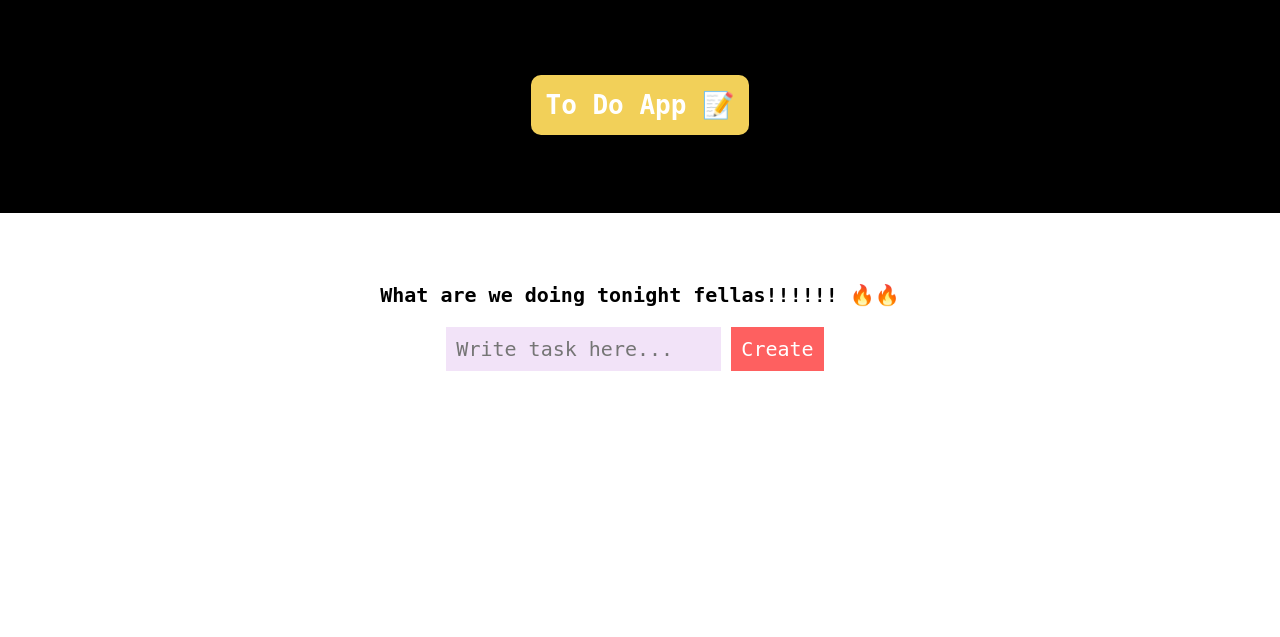
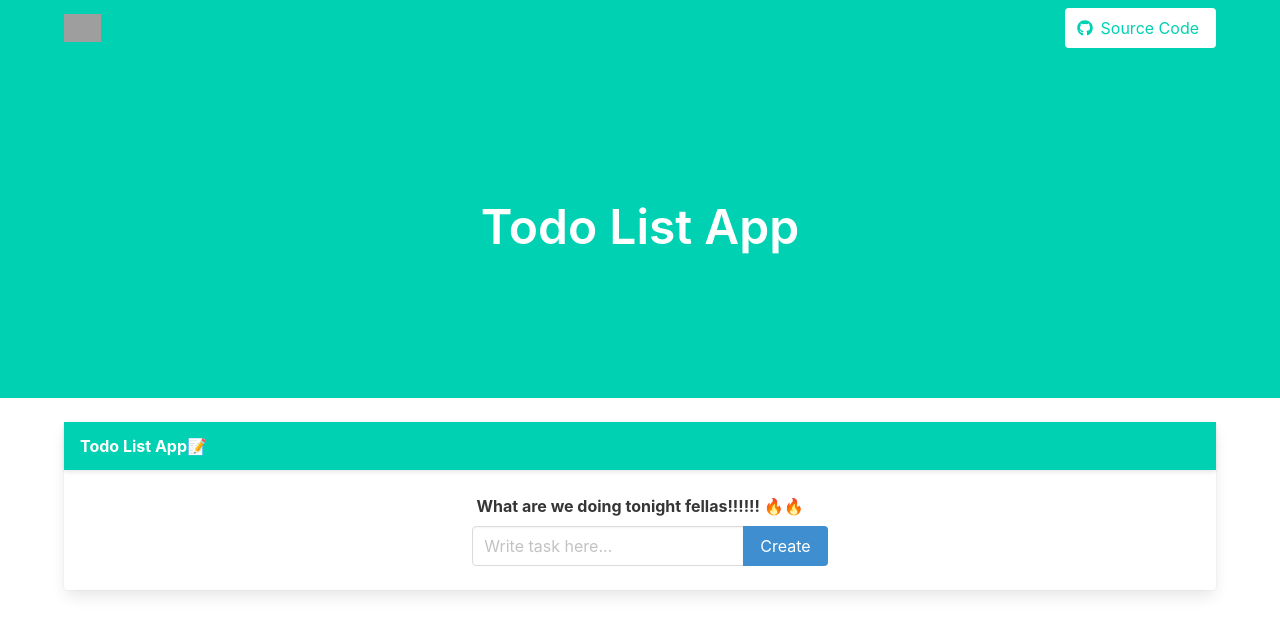
Before and after one commit to KidCoderT/MyFlaskTodoListApp, a Flask app: page / in a window 1280 px wide; the page is wider, and only the part inside the window is pictured. Shown: the top 637 px of that part. Run offline with Flask 2, Linux system fonts and the light colour scheme; data that the repository does not hold is empty; some libraries are stand-ins or nearby versions; grey boxes are pictures that could not be loaded.

Commit message:
Changes to make the app look better

```diff
--- a/app.py
+++ b/app.py
@@ -6,12 +6,13 @@ app.config['SQLALCHEMY_DATABASE_URI'] = 'sqlite:///todo.db'
 app.config['SQLALCHEMY_TRACK_MODIFICATIONS'] = False
 db = SQLAlchemy(app)
 
-
 class Todo(db.Model):
     id = db.Column(db.Integer, primary_key=True)
     text = db.Column(db.String(200))
     completed = db.Column(db.Boolean)
 
+    def __str__(self):
+        return self.text
 
 @app.route('/')
 def index():
@@ -48,4 +49,4 @@ def delete(id):
     return redirect(url_for("index"))
 
 if __name__ == '__main__':
-    app.run(threaded=True)
+    app.run(threaded=True, debug=True)
--- a/static/style.css
+++ /dev/null
@@ -1,147 +0,0 @@
-
-.todo {
-    display: flex;
-    flex-direction: column;
-    align-items: center;
-    text-align: center;
-}
-
-.todo__header {
-    width: 100%;
-    padding: 30px;
-    border-bottom: 3px solid black;
-    background-color: #212121;
-    margin-bottom: 20px;
-    color: white
-}
-
-.todo__headerContainer {
-    border: none;
-}
-
-.todo__form {
-    display: flex;
-    padding: 0 20px 20px;
-}
-
-.todo__form > input {
-    margin-right: 10px;
-}
-
-.todo__itemHeader {
-    color: #444444;
-}
-
-.todo__close {
-    position: absolute;
-    top: 5px;
-    right: 3px;
-    padding-right: 7px;
-    color: red
-}
-
-.todo__item {
-    position: relative;
-    background-color: #ffffff;
-    border-radius: 7px;
-    text-align: center;
-    padding: 25px;
-    margin: 10px;
-    width: 100%;
-    max-width: 278px;
-    box-shadow: 0 -4px 20px -14px rgba(0, 0, 0, 0.41);
-}
-
-.todo__itemHeader {
-    text-align: center;
-}
-
-.todo__container {
-    display: flex;
-    flex-wrap: wrap;
-    list-style: none;
-    justify-content: center;
-    max-width: 800px;
-    padding-left: 0;
-}
-
-.todo__innerItemContainer {
-    flex: 1;
-    max-width: 412px;
-    margin: 10px;
-    padding: 20px;
-    height: fit-content;
-    width: 330px;
-    box-shadow: 0px -4px 19px -1px rgba(0, 0, 0, 0.41);
-    background-color: #eeeeee;
-}
-
-.todo__itemContainer {
-    margin: 20px;
-    display: flex;
-    justify-content: space-evenly;
-}
-
-.todo__buttonContainer {
-    display: flex;
-}
-
-@media (max-width: 800px) {
-    .todo__itemContainer {
-        flex-wrap: wrap;
-    }
-}
-
-* {
-    margin: 0;
-    padding: 0;
-    font-family: Monospace;
-}
-
-h1.todo__header {
-    text-align: center;
-    padding: 90px;
-    color: white;
-    background-color: black;
-}
-
-span.todo__header_text {
-    padding: 15px;
-    border-radius: 10px;
-    background-color: #F2D059;
-}
-
-.todo__headerContainer {
-    display: flex;
-    margin: 50px;
-    flex-direction: column;
-    align-items: center;
-    justify-content: center;
-}
-
-p.font-weight-bold {
-    font-weight: bold;
-    font-size: 20px;
-}
-
-form.todo__form {
-    margin: 20px;
-}
-
-input {
-    color: #FE6060;
-    font-size: 20px;
-    padding: 10px;
-    background-color: #F2E3F8;
-    border: none;
-    padding-bottom: 10px;
-}
-
-input.btn.btn-info {
-    color: white;
-    background-color: #FE6060;
-}
-
-div.todo {
-    padding-bottom: 0px;
-}
--- /dev/null
+++ b/templates/base.html
@@ -0,0 +1,58 @@
+<!DOCTYPE html>
+<html lang="en">
+<head>
+    <meta charset="utf-8">
+    <meta name="viewport" content="width=device-width, initial-scale=1">
+    <title>Todo App</title>
+    <link rel="stylesheet" href="{{ url_for('static', filename='style.css') }}">
+    <link rel="stylesheet" href="https://cdn.jsdelivr.net/npm/bulma@0.9.0/css/bulma.min.css">
+</head>
+<body>
+    <section class="hero is-primary is-medium">
+        <!-- Hero head: will stick at the top -->
+        <div class="hero-head">
+            <nav class="navbar">
+                <div class="container">
+                    <div class="navbar-brand">
+                        <a class="navbar-item">
+                            <img src="https://bulma.io/images/bulma-type-white.png" alt="Logo">
+                        </a>
+                    </div>
+                    <div id="navbarMenuHeroA" class="navbar-menu">
+                        <div class="navbar-end">
+                            <span class="navbar-item">
+                                <a class="button is-primary is-inverted">
+                                    <span class="icon">
+                                        <i class="fab fa-github"></i>
+                                    </span>
+                                    <span>Source Code</span>
+                                </a>
+                            </span>
+                        </div>
+                    </div>
+                </div>
+            </nav>
+        </div>
+
+        <!-- Hero content: will be in the middle -->
+        <div class="hero-body">
+            <div class="container has-text-centered">
+                <h1 class="title is-1">
+                    Todo List App
+                </h1>
+            </div>
+        </div>
+    </section>
+
+    <br>
+
+    <div class="container">
+        {% block container %}{% endblock %}
+    </div>
+
+    <br>
+    <br>
+
+    <script defer src="https://use.fontawesome.com/releases/v5.3.1/js/all.js"></script>
+</body>
+</html>
--- a/templates/index.html
+++ b/templates/index.html
@@ -1,70 +1,198 @@
-<!DOCTYPE html>
-<html lang="en">
-<head>
-    <meta charset="UTF-8">
-    <title>Todo App</title>
-    <link rel="stylesheet" href="{{ url_for('static', filename='style.css') }}">
-</head>
-<body>
-    <div class="todo">
-        <h1 class="todo__header"><span class="todo__header_text">To Do App 📝</span></h1>
+{% extends 'base.html' %}
 
-        <div class="card todo__headerContainer">
-            <p class="font-weight-bold">What are we doing tonight fellas!!!!!! 🔥🔥</p>
-            <form class="todo__form" action="{{ url_for('add') }}" method="POST">
-                <input placeholder="Write task here..." type="text" name="todoitem">
-                <input class="btn btn-info" type="submit" value="Create">
+{% block container %}
+
+<div class="card">
+  <header class="card-header">
+    <p class="card-header-title has-text-white has-background-primary">Todo List App📝</p>
+  </header>
+  <div class="card-content">
+    <div class="content">
+        <form action="{{ url_for('add') }}" method="POST" class="level">
+            <div class="level-item has-text-centered">
+                <div>
+                    <label class="label">What are we doing tonight fellas!!!!!! 🔥🔥</label>
+                    <div class="field has-addons" style="margin-left: 20px;">
+                        <div class="control">
+                            <input class="input" type="text" placeholder="Write task here..." name="todoitem">
+                        </div>
+                        <div class="control">
+                            <input class="button is-info" type="submit" value="Create">
+                        </div>
+                    </div>
+                </div>
+            </div>
         </form>
     </div>
   </div>
+</div>
 
-    <div class="todo__itemContainer">
+{% if finished_todos or unfinished_todos %}
+<div class="box">
+    <div class="columns">
+        <div class="column">
+
+        </div>
+    </div>
+
+    <div class="columns">
+
+        {% if finished_todos and not unfinished_todos %}
+        <div class="column is-full">
+
+            {% if finished_todos %}
+
+            <div class="card">
+                <header class="card-header">
+                    <p class="card-header-title has-text-white has-background-primary">
+                        Done ✅
+                    </p>
+                </header>
+                <div class="card-content">
+                    <div class="content">
+                        <div class="row">
+
+                            {% for todo in finished_todos %}
+
+
+                            <div class="card">
+                                <header class="card-header">
+                                    <p class="card-header-title is-striked">
+                                        {{ todo.text }}
+                                    </p>
+                                    <a href="{{ url_for('uncheck', id=todo.id) }}" class="card-header-icon"
+                                        aria-label="more options">
+                                        <span class="button is-success">
+                                            ⬅️Undo
+                                        </span>
+                                    </a>
+                                    <a href="{{ url_for('delete', id=todo.id) }}" class="card-header-icon"
+                                        aria-label="more options">
+                                        <span class="button is-danger">
+                                            ❌
+                                        </span>
+                                    </a>
+                                </header>
+                            </div>
+
+                            <br>
+
+                            {% endfor %}
+
+                        </div>
+                    </div>
+                </div>
+            </div>
+
+            {% endif %}
+        </div>
+        {% endif %}
+
+        {% if finished_todos %}
+            <div class="column is-half">
+        {% else %}
+            <div class="column is-full">
+        {% endif %}
 
             {% if unfinished_todos %}
-            <div class="card todo__innerItemContainer">
 
-                <h2 class="todo__itemHeader font-weight-bolder">To Do's 🕐</h2>
-
-                <ul class="todo__container">
+            <div class="card">
+                <header class="card-header">
+                    <p class="card-header-title has-text-white has-background-primary">
+                        To Do's 🕐
+                    </p>
+                </header>
+                <div class="card-content">
+                    <div class="content">
+                        <div class="row">
 
                             {% for todo in unfinished_todos %}
 
-                    <li class="todo__item">
-                        <p class="font-weight-bold">{{ todo.text }}</p>
-                        <a class="btn btn-outline-success" href="{{ url_for('completed', id=todo.id) }}">Complete ➡️</a>
-                        <a class="todo__close" href="{{ url_for('delete', id=todo.id) }}">❌</a>
-                    </li>
+
+                            <div class="card">
+                                <header class="card-header">
+                                    <p class="card-header-title is-vcentered">
+                                        {{ todo.text }}
+                                    </p>
+                                    <a href="{{ url_for('completed', id=todo.id) }}" class="card-header-icon" aria-label="more options">
+                                        <span class="button is-success">
+                                            Complete ➡️
+                                        </span>
+                                    </a>
+                                    <a href="{{ url_for('delete', id=todo.id) }}" class="card-header-icon" aria-label="more options">
+                                        <span class="button is-danger">
+                                            ❌
+                                        </span>
+                                    </a>
+                                </header>
+                            </div>
+
+                            <br>
 
                             {% endfor %}
-                </ul>
 
+                        </div>
+                    </div>
+                </div>
             </div>
             {% endif %}
 
+        </div>
+
+
+        {% if finished_todos and unfinished_todos %}
+        <div class="column is-half">
 
             {% if finished_todos %}
-            <div class="card todo__innerItemContainer">
 
-                <h2 class="todo__itemHeader font-weight-bolder">Done ✅</h2>
-
-                <ul class="todo__container">
+            <div class="card">
+                <header class="card-header">
+                    <p class="card-header-title has-text-white has-background-primary">
+                        Done ✅
+                    </p>
+                </header>
+                <div class="card-content">
+                    <div class="content">
+                        <div class="row">
 
                             {% for todo in finished_todos %}
 
-                    <li class="todo__item">
-                        <p class="font-weight-bold">{{ todo.text }}</p>
-                        <a class="btn btn-outline-success" href="{{ url_for('uncheck', id=todo.id) }}">⬅️Undo</a>
-                        <a class="todo__close" href="{{ url_for('delete', id=todo.id) }}">❌</a>
-                    </li>
+
+                            <div class="card">
+                                <header class="card-header">
+                                    <p class="card-header-title is-vcentered" style="text-decoration: line-through;">
+                                        {{ todo.text }}
+                                    </p>
+                                    <a href="{{ url_for('uncheck', id=todo.id) }}" class="card-header-icon"
+                                        aria-label="more options">
+                                        <span class="button is-success">
+                                            ⬅️Undo
+                                        </span>
+                                    </a>
+                                    <a href="{{ url_for('delete', id=todo.id) }}" class="card-header-icon"
+                                        aria-label="more options">
+                                        <span class="button is-danger">
+                                            ❌
+                                        </span>
+                                    </a>
+                                </header>
+                            </div>
+
+                            <br>
 
                             {% endfor %}
 
-                </ul>
+                        </div>
+                    </div>
+                </div>
+            </div>
 
+            {% endif %}
         </div>
         {% endif %}
+        </div>
+    </div>
+    {% endif %}
+</div>
 
-
-    </div>
-</body>
-</html>
+{% endblock %}
```
Also changed, not shown: todo.db, 1 other file. Lines whose indentation alone changed are shown as unchanged.
